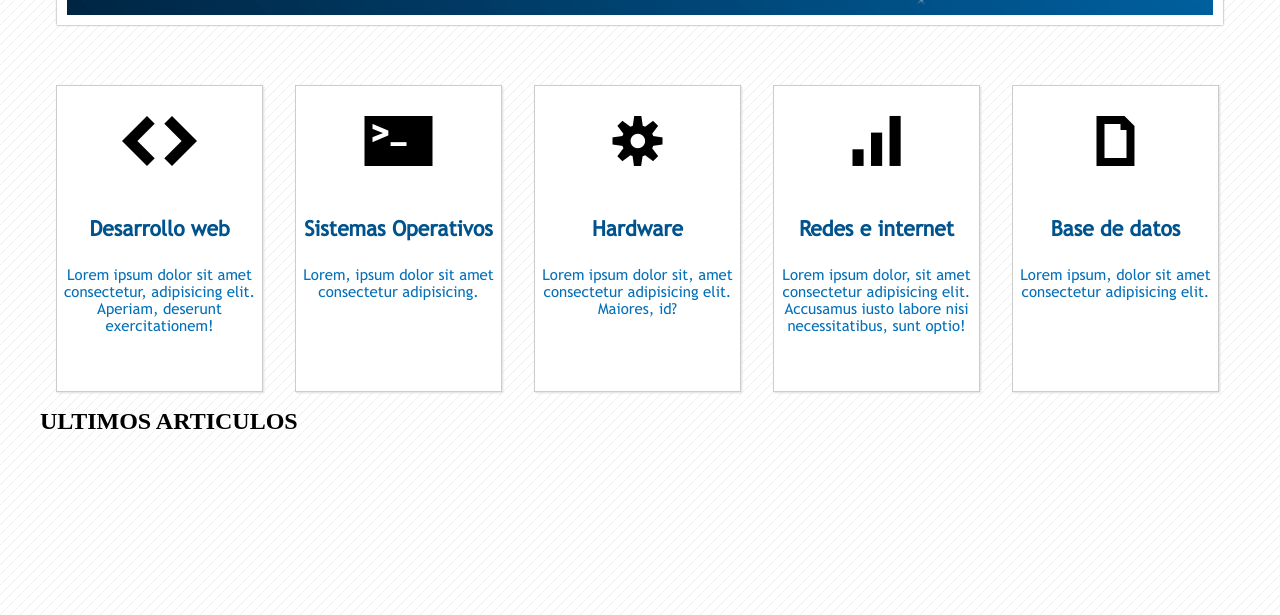
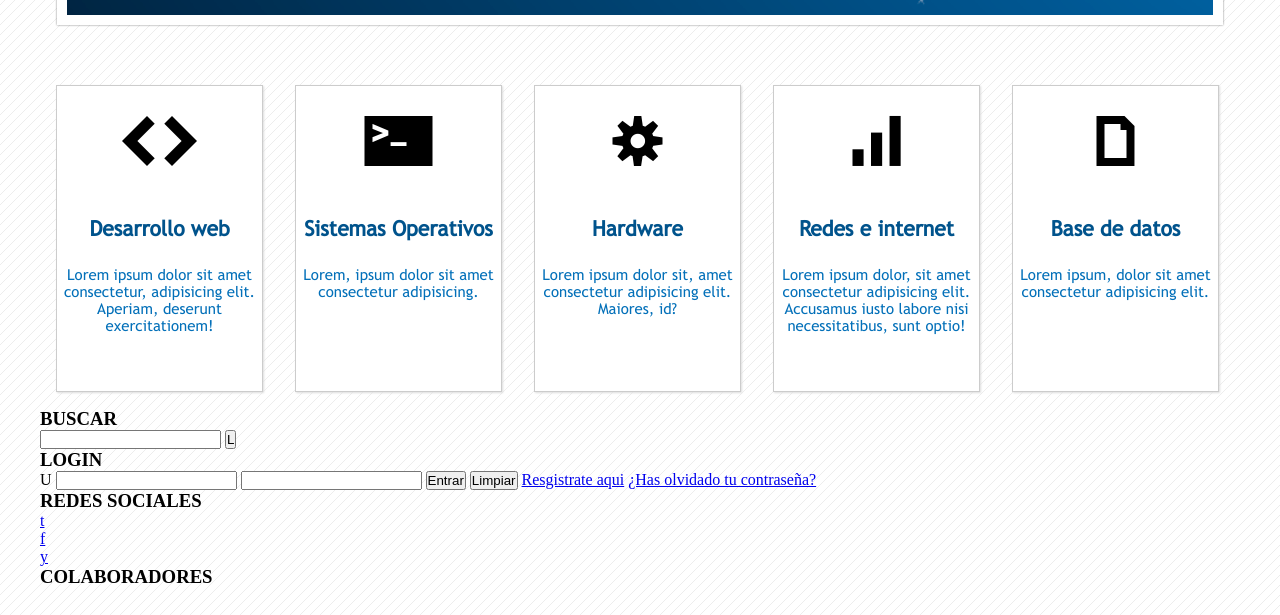
Before and after one commit to Albertoenriquepaulo/UdemyVictorRoble-master-css, a plain HTML site: page master-css/maquetacion-02/index.html in a window 1280 px wide. Shown: the part 185-800 px from the top of the page. Drawn offline with Linux system fonts and the light colour scheme.

Commit message:
92. HTML de la barra lateral del website

```diff
--- a/master-css/maquetacion-02/index.html
+++ b/master-css/maquetacion-02/index.html
@@ -29,9 +29,9 @@
     </header>
     <!-- Fin Cabecera -->
 
-    <!-- Inicio Banner -->
     <section class="wrap">
       <section id="info">
+        <!-- Inicio Banner -->
         <div id="banner">
           <h1>CURSOS DE DESARROLLO WEB CON VR UDEMY</h1>
         </div>
@@ -71,13 +71,44 @@
         </div>
         <!-- Fin Cards -->
       </section>
-      <!-- Inicio Articles -->
-      <article>
-        <div id="titulo-ultimo-articulo">
-          <h2 class="clearfix">ULTIMOS ARTICULOS</h2>
+      <!-- Inicio Aside - Barra Lateral -->
+      <aside id="lateral">
+        <h3>BUSCAR</h3>
+        <div id="search">
+          <form action="">
+            <input type="text" />
+            <input type="button" value="L" />
+          </form>
         </div>
-      </article>
-      <!-- Fin Articles -->
+
+        <h3>LOGIN</h3>
+        <div id="login">
+          <form action="">
+            <label for="" id="user">U</label>
+            <input type="email" />
+
+            <label for="" id="password"></label>
+            <input type="password" />
+
+            <input type="submit" value="Entrar" />
+            <input type="reset" value="Limpiar" />
+
+            <a href="#">Resgistrate aqui</a>
+            <a href="#">¿Has olvidado tu contraseña?</a>
+          </form>
+        </div>
+
+        <h3>REDES SOCIALES</h3>
+        <div id="social">
+          <div class="twitter"><a href="#">t</a></div>
+          <div class="facebook"><a href="#">f</a></div>
+          <div class="youtube"><a href="#">y</a></div>
+        </div>
+
+        <h3>COLABORADORES</h3>
+        <div id="sponsors"></div>
+      </aside>
+      <!-- Inicio Aside - Barra Lateral -->
     </section>
   </body>
 </html>
```
